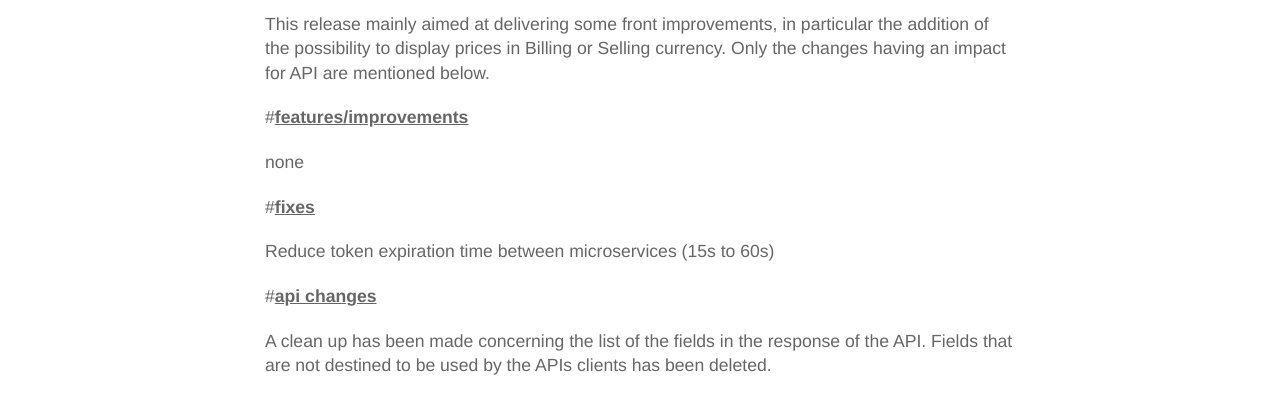
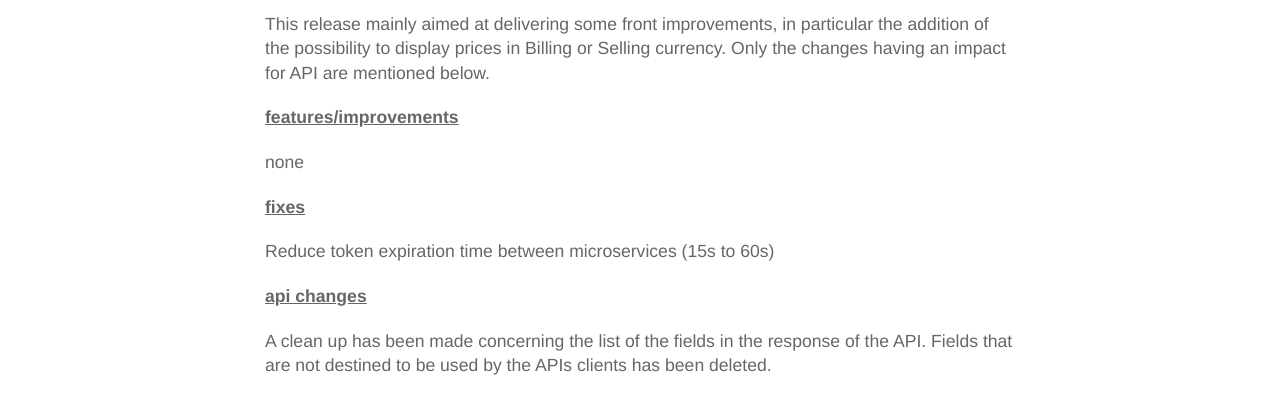
Before and after one commit to rail-europe/era-api, a Jekyll site: the page built from _posts/2019-10-17-release-1.102.0.md, in a window 1280 px wide. Shown: the part 311-706 px from the top of the page. Built offline with Jekyll 4.4.1, drawn with Linux system fonts in a browser that asks for light colours.

```diff
--- a/_posts/2019-10-17-release-1.102.0.md
+++ b/_posts/2019-10-17-release-1.102.0.md
@@ -7,15 +7,15 @@ author_staff_member: Vianney - Agathe
 ---
 This release mainly aimed at delivering some front improvements, in particular the addition of the possibility to display prices in Billing or Selling currency. Only the changes having an impact for API are mentioned below.
 
-#**<u>features/improvements</u>**
+**<u>features/improvements</u>**
 
 none
 
-#**<u>fixes</u>**
+**<u>fixes</u>**
 
 Reduce token expiration time between microservices (15s to 60s)
 
-#**<u>api changes</u>**
+**<u>api changes</u>**
 
 A clean up has been made concerning the list of the fields in the response of the API.
 Fields that are not destined to be used by the APIs clients has been deleted.
```
